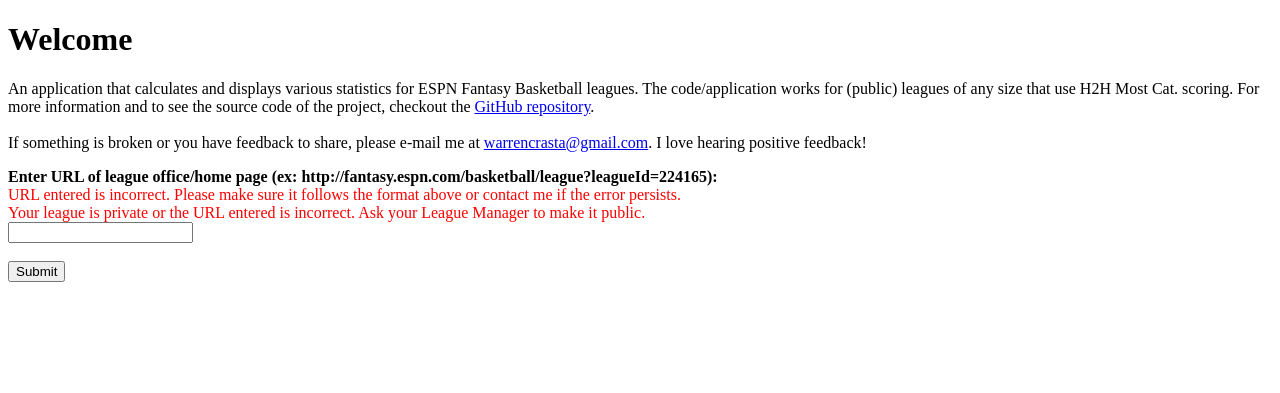
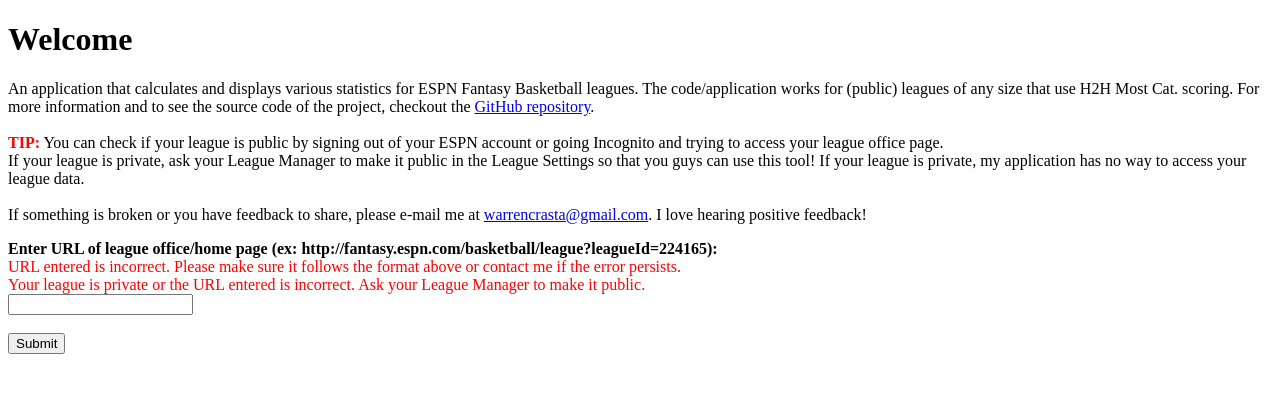
Before and after one commit to wcrasta/ESPN-Fantasy-Basketball, a Flask app: page /tools in a window 1280 px wide. Shown: the top 393 px of the page. Run offline with Flask 2, Linux system fonts and the light colour scheme; data that the repository does not hold is empty.

Commit message:
Updating index page

```diff
--- a/templates/index.html
+++ b/templates/index.html
@@ -12,6 +12,9 @@
     code/application works for (public) leagues of any size that use H2H Most Cat. scoring.
     For more information and to see the source code of the project, checkout
     the <a href="https://github.com/wcrasta/ESPN-Fantasy-Basketball" target="_blank">GitHub repository</a>.
+    <br/><br/>
+    <font color="red"><strong>TIP:</strong></font> You can check if your league is public by signing out of your ESPN account or going Incognito and trying to access your league office page.
+    <br/>If your league is private, ask your League Manager to make it public in the League Settings so that you guys can use this tool! If your league is private, my application has no way to access your league data.
     <br/><br/>
     If something is broken or you have feedback to share, please e-mail me at
     <a href="mailto:warrencrasta@gmail.com">warrencrasta@gmail.com</a>. I love hearing positive feedback!
```
